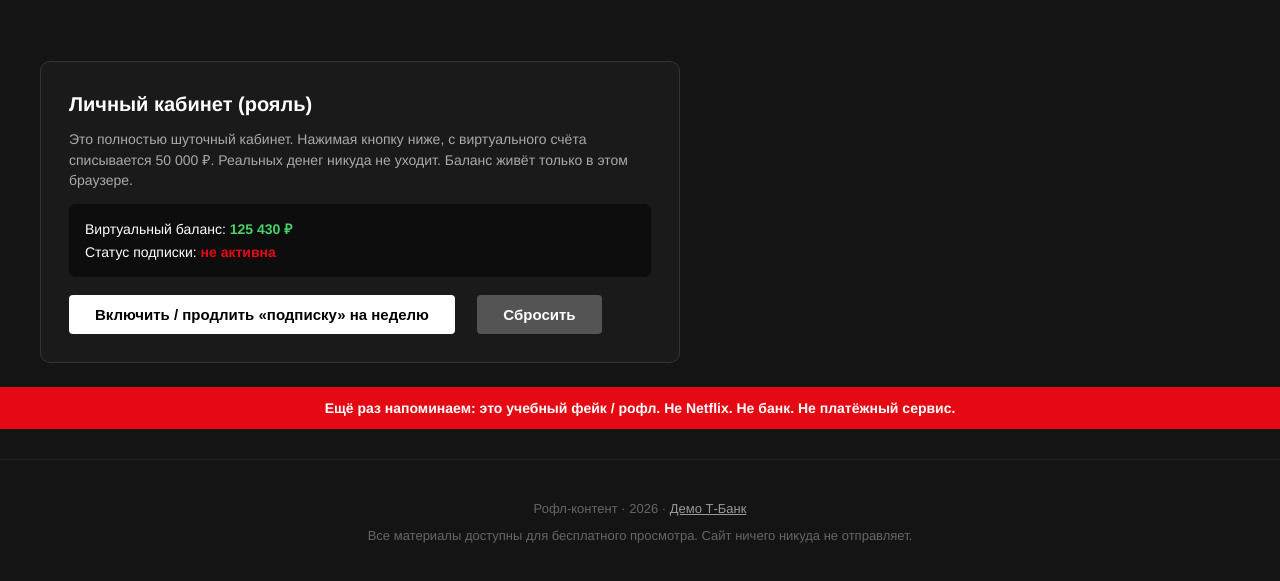
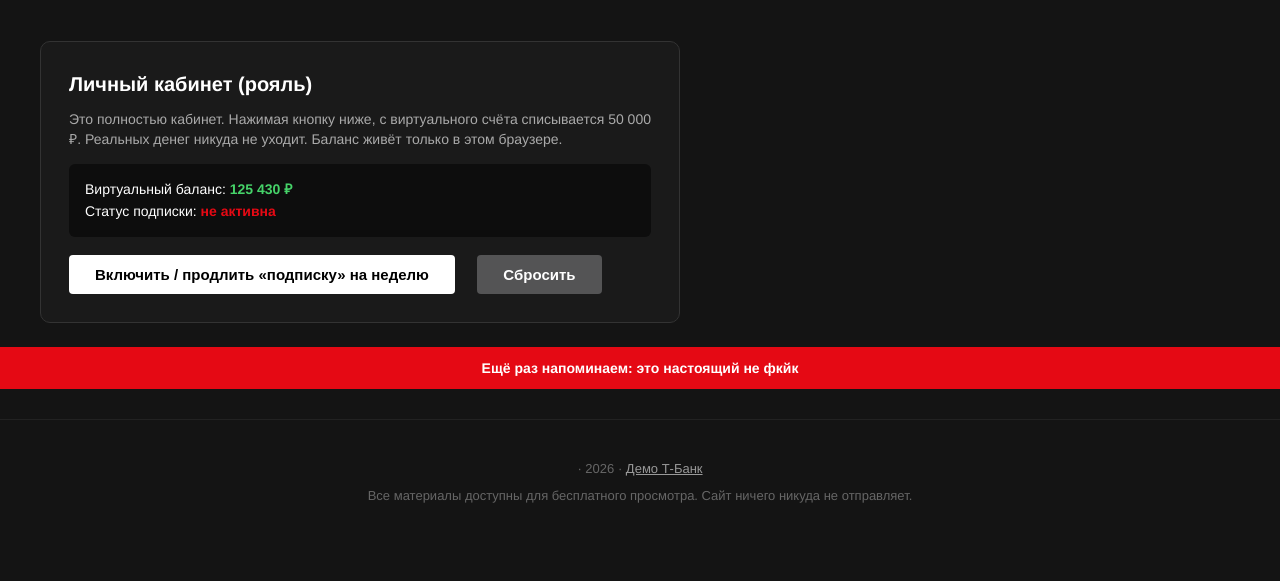
Before and after one commit to macks350/Netflix, a plain HTML site: page index.html in a window 1280 px wide. Shown: the part 1367-1948 px from the top of the page. After the commit the page ends 1922 px from the top, so only its background shows below. Drawn offline with Linux system fonts and the light colour scheme.

Commit message:
Update and rename index-4(1).html to index.html

```diff
--- a/index-4(1).html
+++ b/index.html
@@ -3,7 +3,7 @@
 <head>
   <meta charset="UTF-8">
   <meta name="viewport" content="width=device-width, initial-scale=1.0">
-  <title>Netflix — Рофл / Фейк</title>
+  <title>Netflix</title>
   <style>
     * { margin: 0; padding: 0; box-sizing: border-box; }
     body {
@@ -369,11 +369,11 @@
 
   <!-- Дисклеймер 1 -->
   <div class="disclaimer">
-    ⚠️ ЭТО РОФЛ / ФЕЙК-САЙТ. Не настоящий Netflix. Никаких реальных платежей и подписок. Только для развлечения.
+
   </div>
 
   <header>
-    <div class="logo">NETFLIX <span>рояль-фейк</span></div>
+    <div class="logo">NETFLIX <span>оплата</span></div>
     <nav>
       <a href="#catalog">Каталог</a>
       <a href="#cabinet">Кабинет</a>
@@ -413,7 +413,7 @@
   <div class="panel" id="cabinet">
     <h3>Личный кабинет (рояль)</h3>
     <p>
-      Это полностью шуточный кабинет. Нажимая кнопку ниже, с виртуального счёта
+      Это полностью кабинет. Нажимая кнопку ниже, с виртуального счёта
       списывается 50 000 ₽. Реальных денег никуда не уходит. Баланс живёт только в этом браузере.
     </p>
 
@@ -434,11 +434,11 @@
 
   <!-- Дисклеймер 2 -->
   <div class="disclaimer" style="margin-top: 10px;">
-    Ещё раз напоминаем: это учебный фейк / рофл. Не Netflix. Не банк. Не платёжный сервис.
+    Ещё раз напоминаем: это настоящий не фкйк
   </div>
 
   <footer>
-    <p>Рофл-контент · 2026 · <a href="https://macks350.github.io/T-Bank/" target="_blank">Демо Т-Банк</a></p>
+    <p>· 2026 · <a href="https://macks350.github.io/T-Bank/" target="_blank">Демо Т-Банк</a></p>
     <p style="margin-top:8px;">Все материалы доступны для бесплатного просмотра. Сайт ничего никуда не отправляет.</p>
   </footer>
 
```
